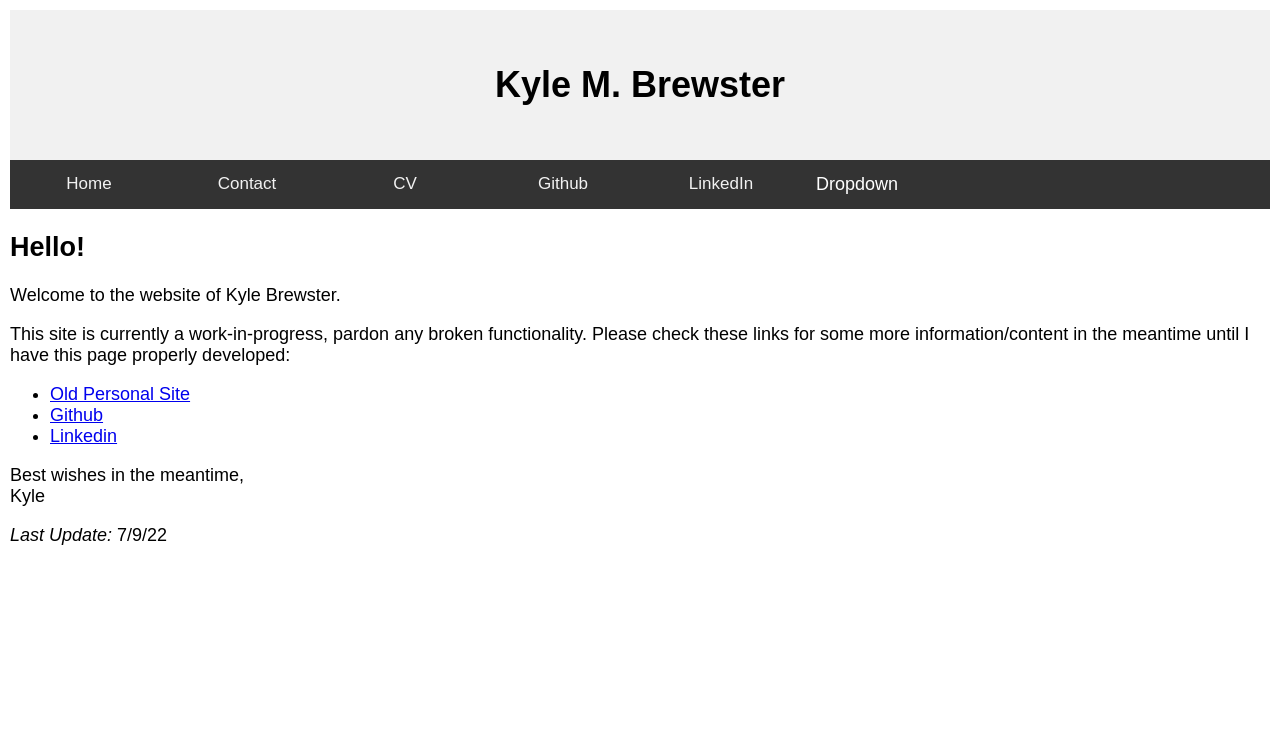
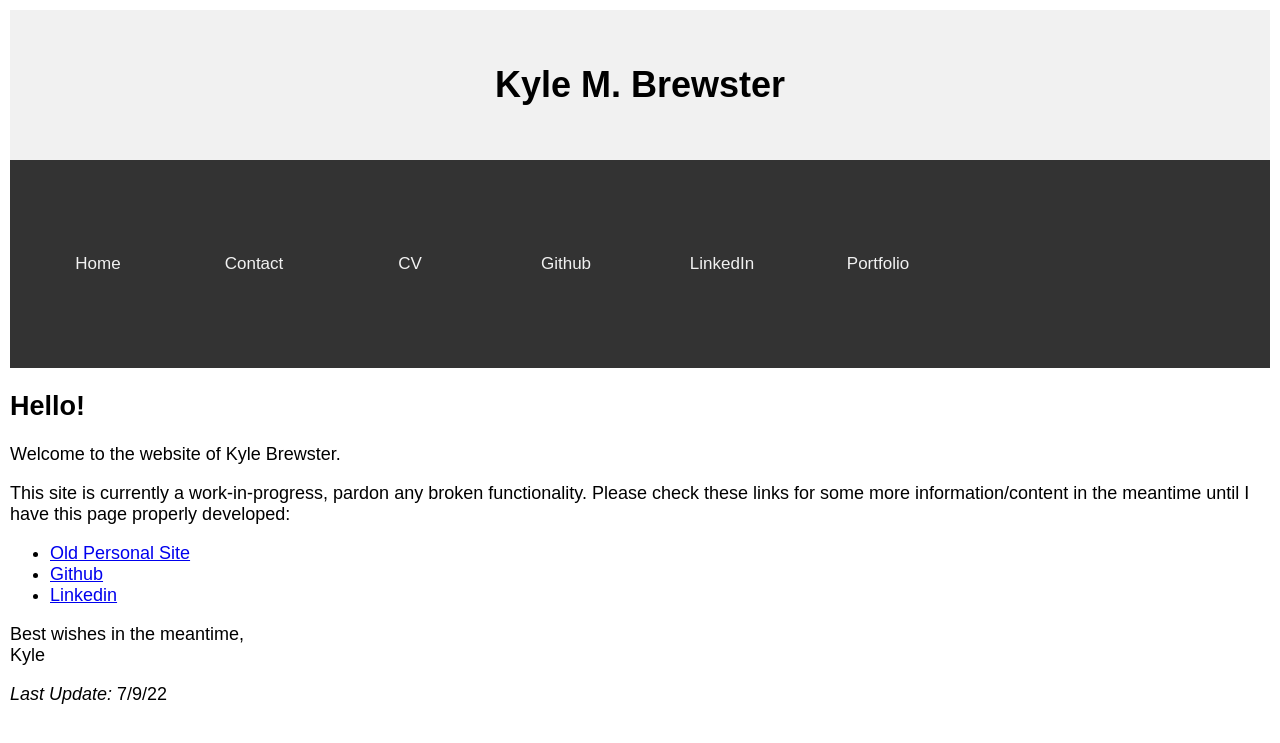
Before and after one commit to k-brew/personal-site, a Jekyll site: the page built from index.md, in a window 1280 px wide. Shown: the top 743 px of the page. Built offline with Jekyll 4.4.1, drawn with Linux system fonts in a browser that asks for light colours.

Commit message:
Update default.html

```diff
--- a/_layouts/default.html
+++ b/_layouts/default.html
@@ -139,36 +139,7 @@
   <a href="https://k-brew.github.io/personal-site/files/CV.html">CV</a>
   <a href="https://github.com/k-brew">Github</a>
   <a href="https://www.linkedin.com/in/kyle-brewster/">LinkedIn</a>
-    <div class="dropdown">
-    <button class="dropbtn">Dropdown
-      <i class="fa fa-caret-down"></i>
-    </button>
-    <div class="dropdown-content">
-      <div class="header">
-        <h2>Mega Menu</h2>
-      </div>
-      <div class="row">
-        <div class="column">
-          <h3>Category 1</h3>
-          <a href="#">Link 1</a>
-          <a href="#">Link 2</a>
-          <a href="#">Link 3</a>
-        </div>
-        <div class="column">
-          <h3>Category 2</h3>
-          <a href="#">Link 1</a>
-          <a href="#">Link 2</a>
-          <a href="#">Link 3</a>
-        </div>
-        <div class="column">
-          <h3>Category 3</h3>
-          <a href="#">Link 1</a>
-          <a href="#">Link 2</a>
-          <a href="#">Link 3</a>
-        </div>
-      </div>
-    </div>
-  </div>
+  <a href="https://www.linkedin.com/in/kyle-brewster/">Portfolio</a>
 </div>
 
 
@@ -194,5 +165,20 @@
 }
 </script>
 
+<script>
+    // When the user scrolls down 80px from the top of the document, resize the navbar's padding and the logo's font size
+    window.onscroll = function() {scrollFunction()};
+
+    function scrollFunction() {
+      if (document.body.scrollTop > 80 || document.documentElement.scrollTop > 80) {
+        document.getElementById("navbar").style.padding = "30px 10px";
+        document.getElementById("logo").style.fontSize = "25px";
+      } else {
+        document.getElementById("navbar").style.padding = "80px 10px";
+        document.getElementById("logo").style.fontSize = "35px";
+      }
+    }
+    </script>
+
 </body>
 </html>
```
